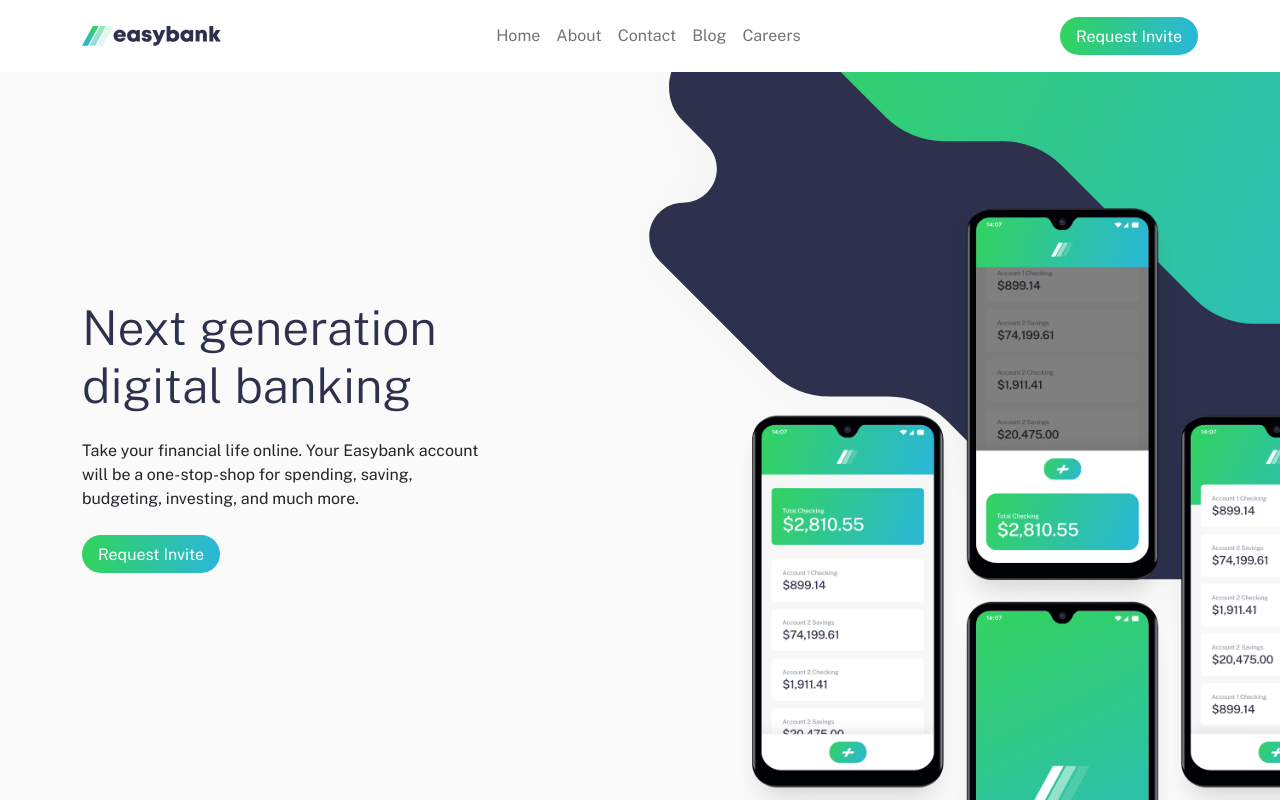
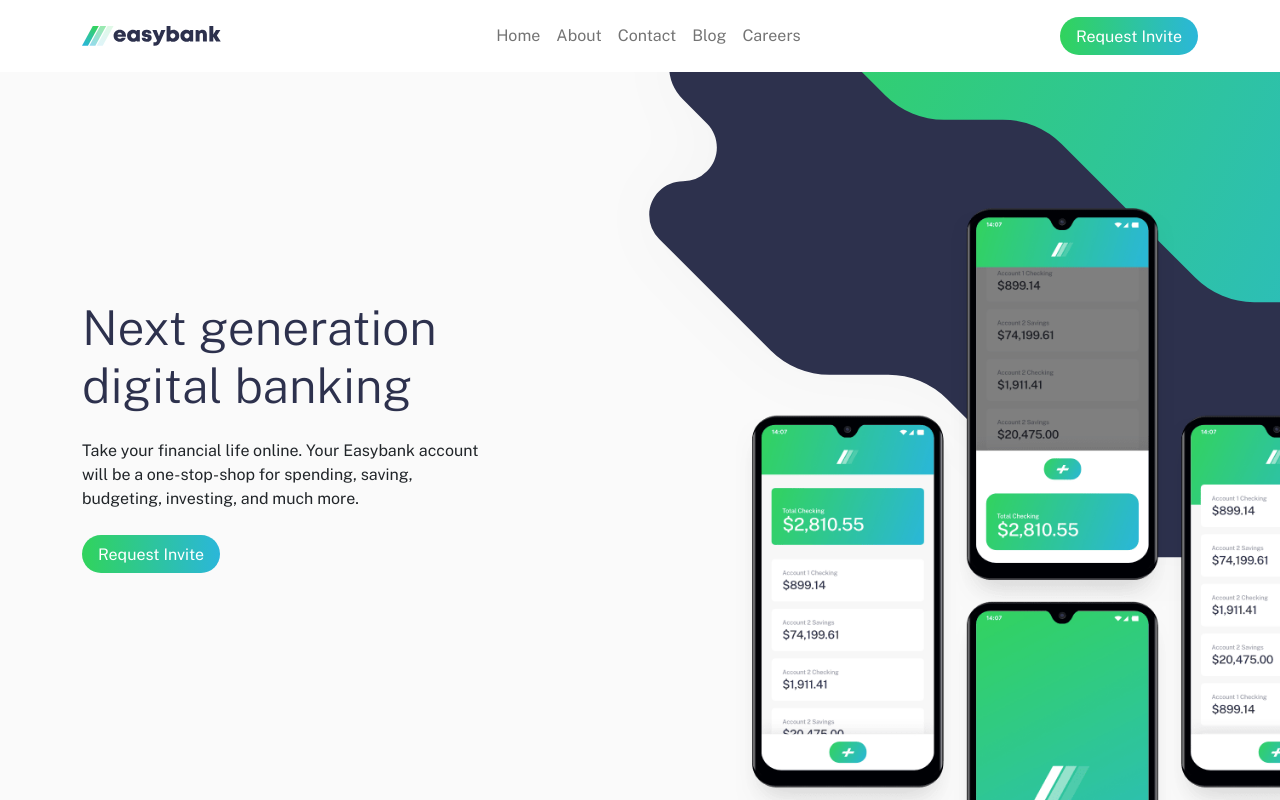
Before and after one commit to MahmoudElsayed98/Easy-Bank-Website-React-Hooks, a React (Create React App) app: page / in a window 1280 px wide. Shown: the top 800 px of the page. Built offline with nearby package versions, Linux system fonts and the light colour scheme.

Commit message:
fix a bug

```diff
--- a/src/Components/LandingPage/index.css
+++ b/src/Components/LandingPage/index.css
@@ -5,7 +5,7 @@
 
 .landing-page .lower-background {
     left: 46%;
-    top: -39.5%;
+    top: -42.5%;
     width: 82.5%;
 }
 
```
